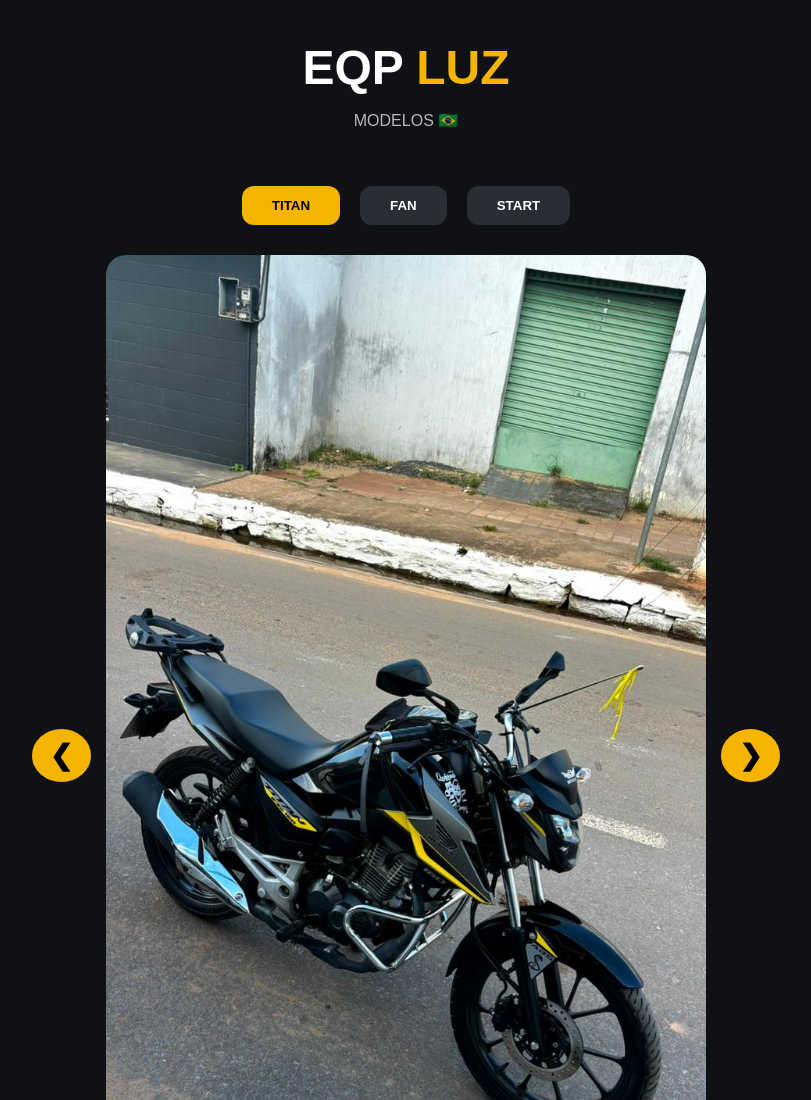
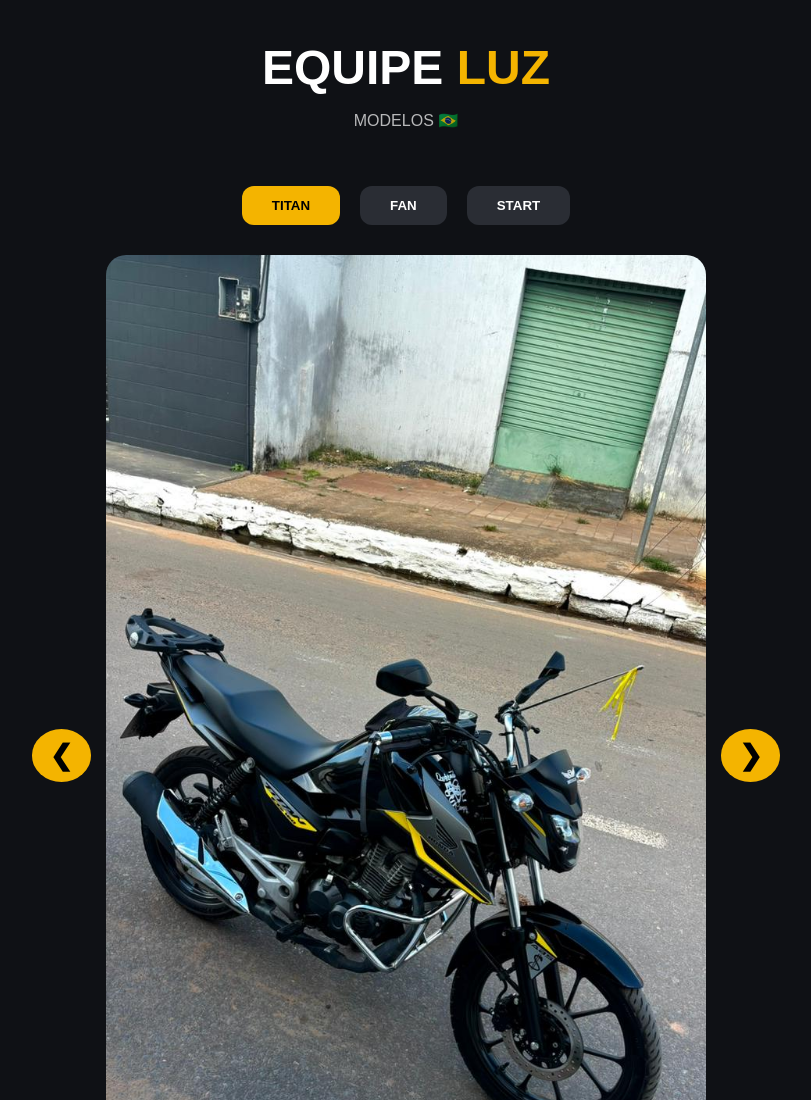
Before and after one commit to qwcL/eqp-luz, a plain HTML site: page index.html in a window 1280 px wide. Shown: the top 1100 px of the page, without its empty margins (234-1045 px from the left). Drawn offline with Linux system fonts and the light colour scheme.

Commit message:
Change header title from 'EQP' to 'EQUIPE'

```diff
--- a/index.html
+++ b/index.html
@@ -8,7 +8,7 @@
 <body>
 
   <header>
-    <h1>EQP <span>LUZ</span></h1>
+    <h1>EQUIPE <span>LUZ</span></h1>
     <p>MODELOS 🇧🇷</p>
   </header>
 
```
